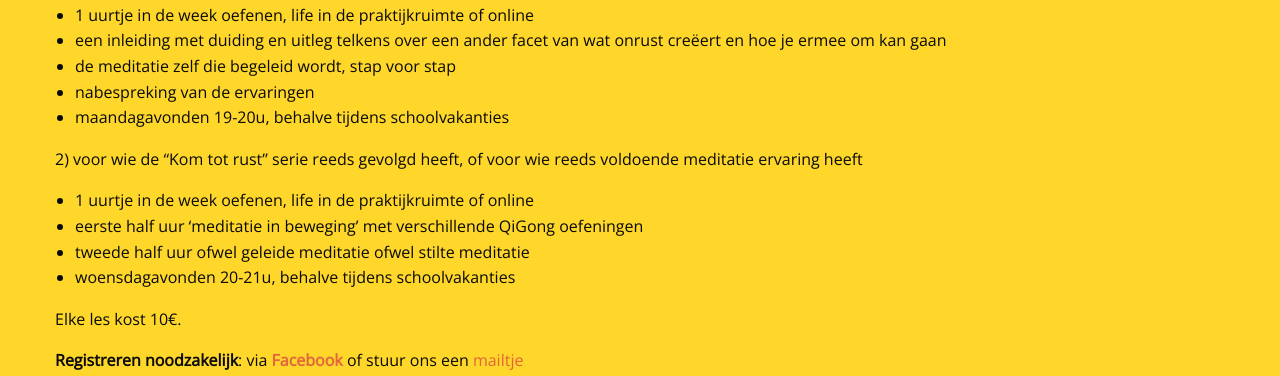
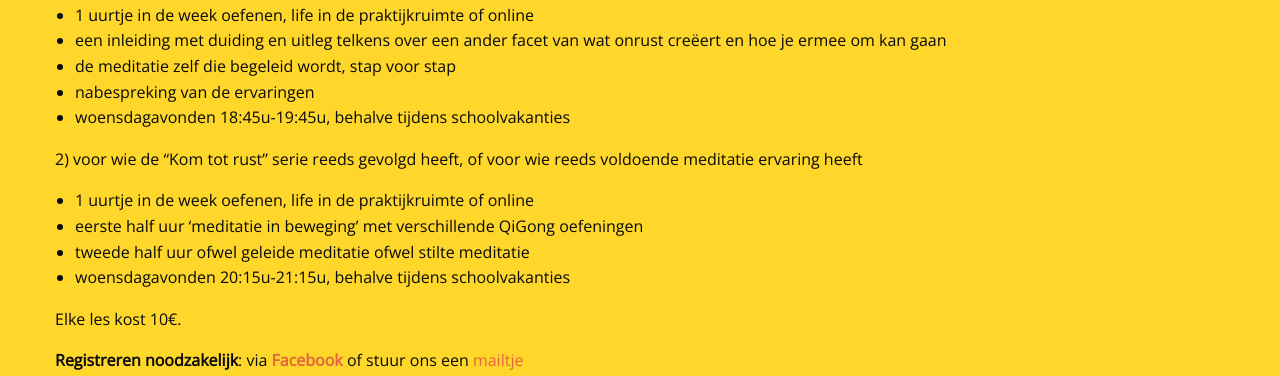
Before and after one commit to manopura/manopura.github.io, a Jekyll site: the page built from meditatie.md, in a window 1280 px wide. Shown: the part 717-1093 px from the top of the page. Built offline with Jekyll 4.4.1, drawn with Linux system fonts in a browser that asks for light colours; nearby versions of some CDN libraries; our own code applies the rules of GitHub Pages for plain Markdown files.

Commit message:
Update meditatie.md

```diff
--- a/meditatie.md
+++ b/meditatie.md
@@ -35,13 +35,13 @@ Er zijn 2 mogelijkheden:
   * een inleiding met duiding en uitleg telkens over een ander facet van wat onrust creëert en hoe je ermee om kan gaan
   * de meditatie zelf die begeleid wordt, stap voor stap
   * nabespreking van de ervaringen
-  * maandagavonden 19-20u, behalve tijdens schoolvakanties
+  * woensdagavonden 18:45u-19:45u, behalve tijdens schoolvakanties
 
 2) voor wie de "Kom tot rust" serie reeds gevolgd heeft, of voor wie reeds voldoende meditatie ervaring heeft
   * 1 uurtje in de week oefenen, life in de praktijkruimte of online
   * eerste half uur 'meditatie in beweging' met verschillende QiGong oefeningen
   * tweede half uur ofwel geleide meditatie ofwel stilte meditatie
-  * woensdagavonden 20-21u, behalve tijdens schoolvakanties
+  * woensdagavonden 20:15u-21:15u, behalve tijdens schoolvakanties
 
 Elke les kost 10€.
 
```
